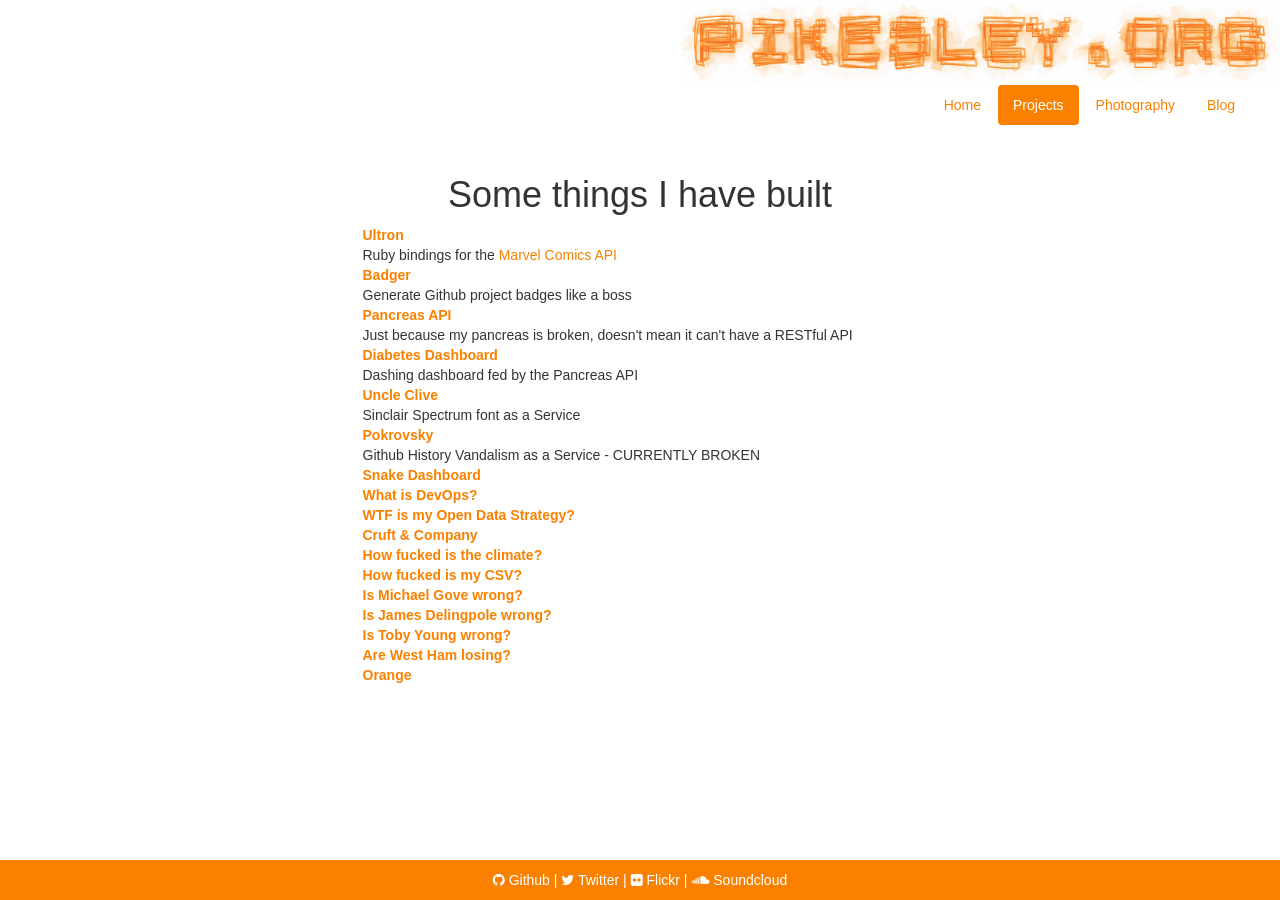
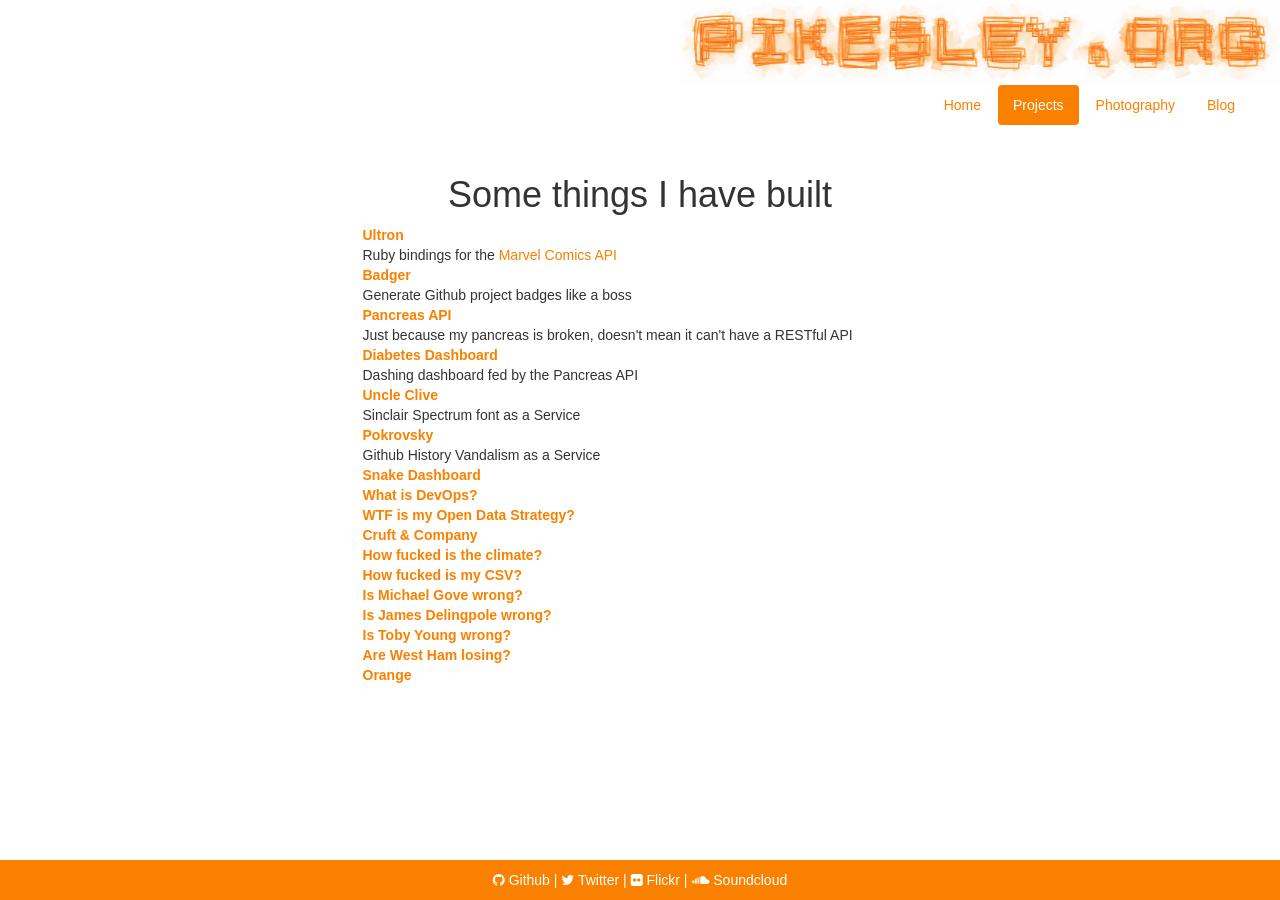
Before and after one commit to pikesley/pikesley.github.io, a Jekyll site: the page built from projects.html, in a window 1280 px wide. Built offline with Jekyll 4.4.1, drawn with Linux system fonts in a browser that asks for light colours; nearby versions of some CDN libraries; some web fonts are replaced.

Commit message:
I have now fixed this

```diff
--- a/_data/projects.yml
+++ b/_data/projects.yml
@@ -15,7 +15,7 @@
   description: Sinclair Spectrum font as a Service
 - title: Pokrovsky
   url: http://pokrovsky.herokuapp.com/
-  description: Github History Vandalism as a Service - CURRENTLY BROKEN
+  description: Github History Vandalism as a Service
 - title: Snake Dashboard
   url: http://heyre.be/snake
 - title: What is DevOps?
```
